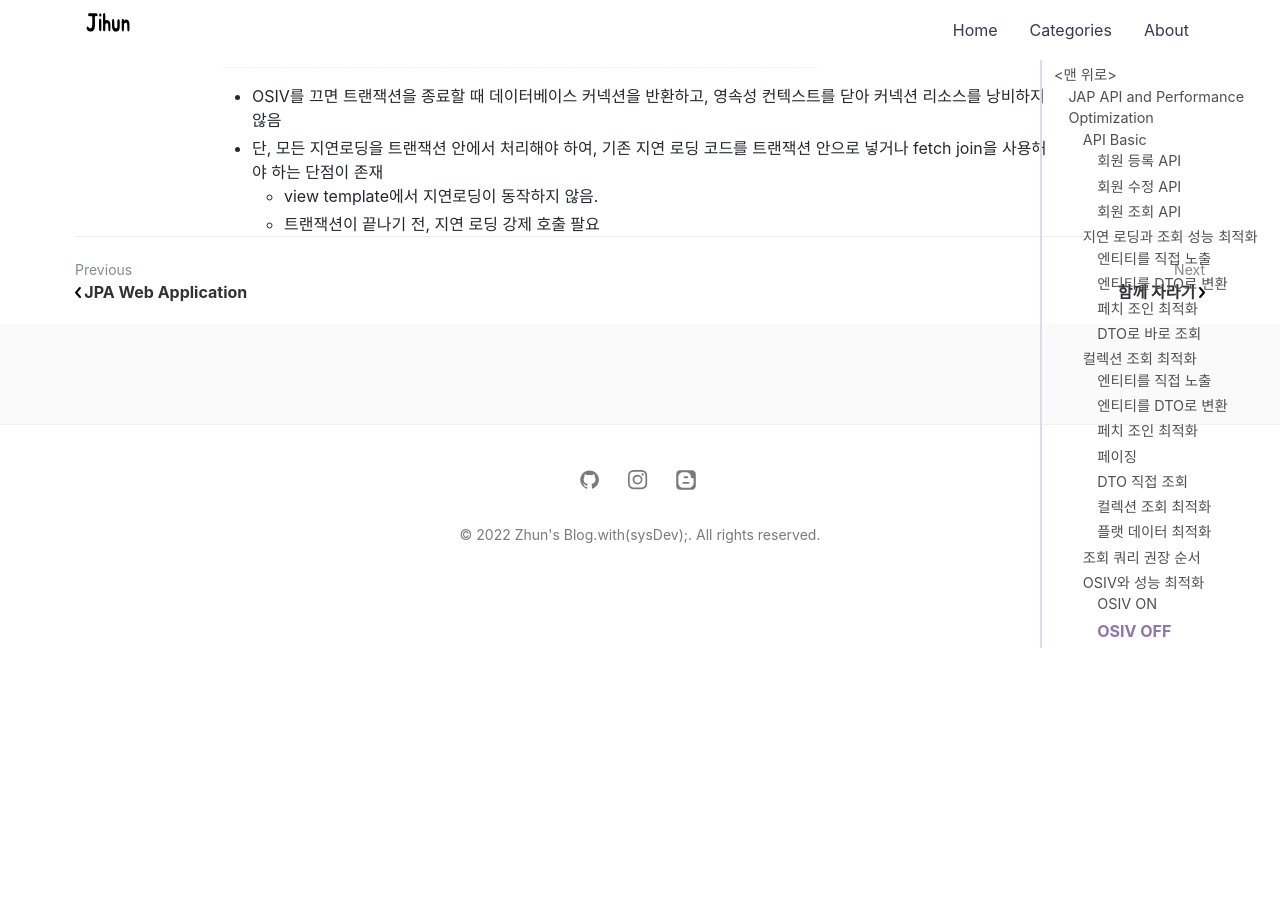
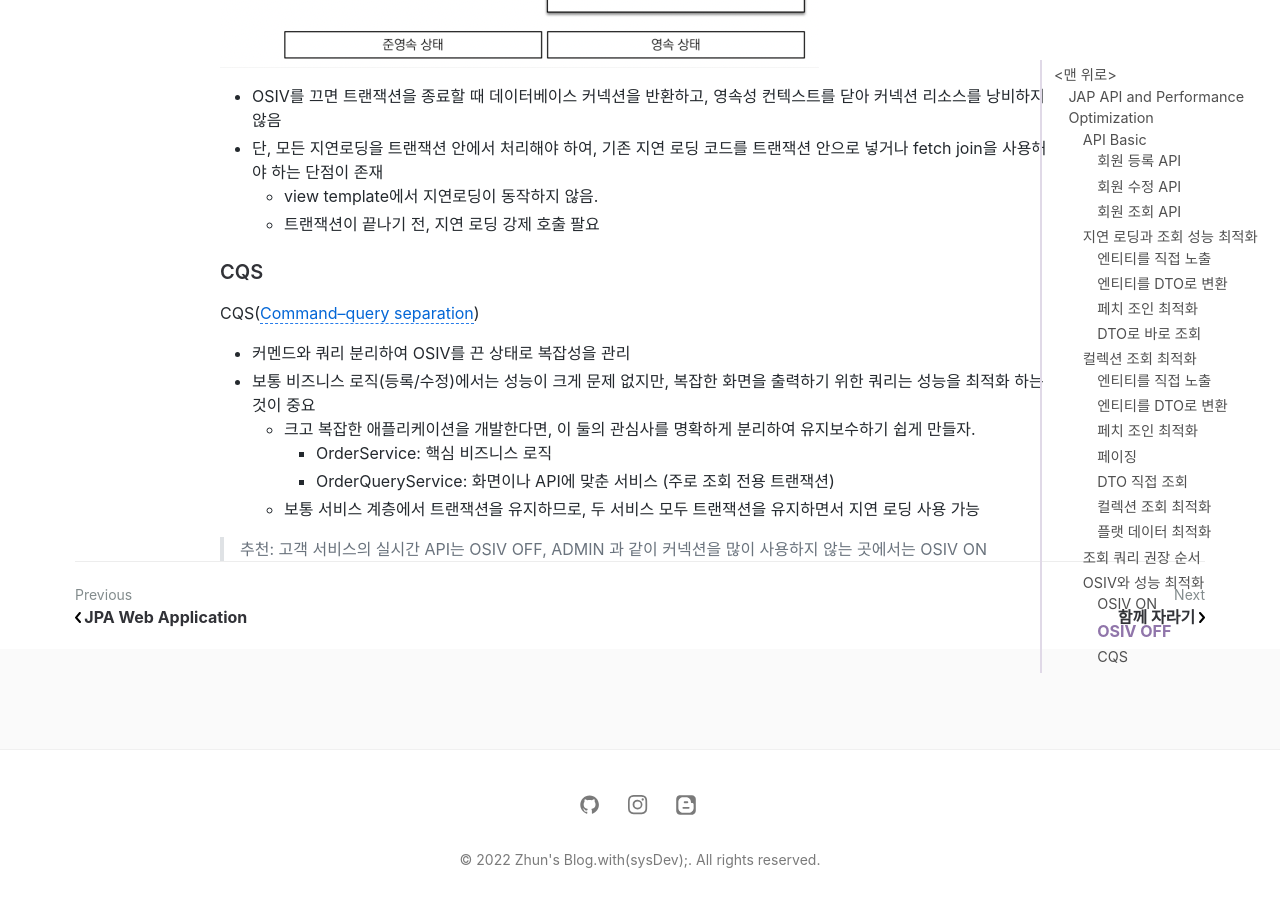
Before and after one commit to jihunparkme/jihunparkme.github.io, a Jekyll site: the page built from _posts/2022-05-24-JPA-API-and-performance-optimization.md, in a window 1280 px wide and 900 px high, scrolled down 14494 px. Built offline with Jekyll 4.4.1, drawn with Linux system fonts in a browser that asks for light colours; nearby versions of some CDN libraries; comment, search, counter and statistics services are not loaded; some of the changed text lies outside the part shown.

Commit message:
add: (OSIV와 성능 최적화) CQS

```diff
--- a/_posts/2022-05-24-JPA-API-and-performance-optimization.md
+++ b/_posts/2022-05-24-JPA-API-and-performance-optimization.md
@@ -626,3 +626,16 @@ public List<OrderFlatDto> findAllByDto_flat() {
 - 단, 모든 지연로딩을 트랜잭션 안에서 처리해야 하여, 기존 지연 로딩 코드를 트랜잭션 안으로 넣거나 fetch join을 사용해야 하는 단점이 존재
   - view template에서 지연로딩이 동작하지 않음.
   - 트랜잭션이 끝나기 전, 지연 로딩 강제 호출 팔요
+
+### CQS
+
+CQS([Command–query separation](https://en.wikipedia.org/wiki/Command%E2%80%93query_separation))
+
+- 커멘드와 쿼리 분리하여 OSIV를 끈 상태로 복잡성을 관리
+- 보통 비즈니스 로직(등록/수정)에서는 성능이 크게 문제 없지만, 복잡한 화면을 출력하기 위한 쿼리는 성능을 최적화 하는 것이 중요
+  - 크고 복잡한 애플리케이션을 개발한다면, 이 둘의 관심사를 명확하게 분리하여 유지보수하기 쉽게 만들자.
+    - OrderService: 핵심 비즈니스 로직
+    - OrderQueryService: 화면이나 API에 맞춘 서비스 (주로 조회 전용 트랜잭션)
+  - 보통 서비스 계층에서 트랜잭션을 유지하므로, 두 서비스 모두 트랜잭션을 유지하면서 지연 로딩 사용 가능
+
+> 추천: 고객 서비스의 실시간 API는 OSIV OFF, ADMIN 과 같이 커넥션을 많이 사용하지 않는 곳에서는 OSIV ON
```
